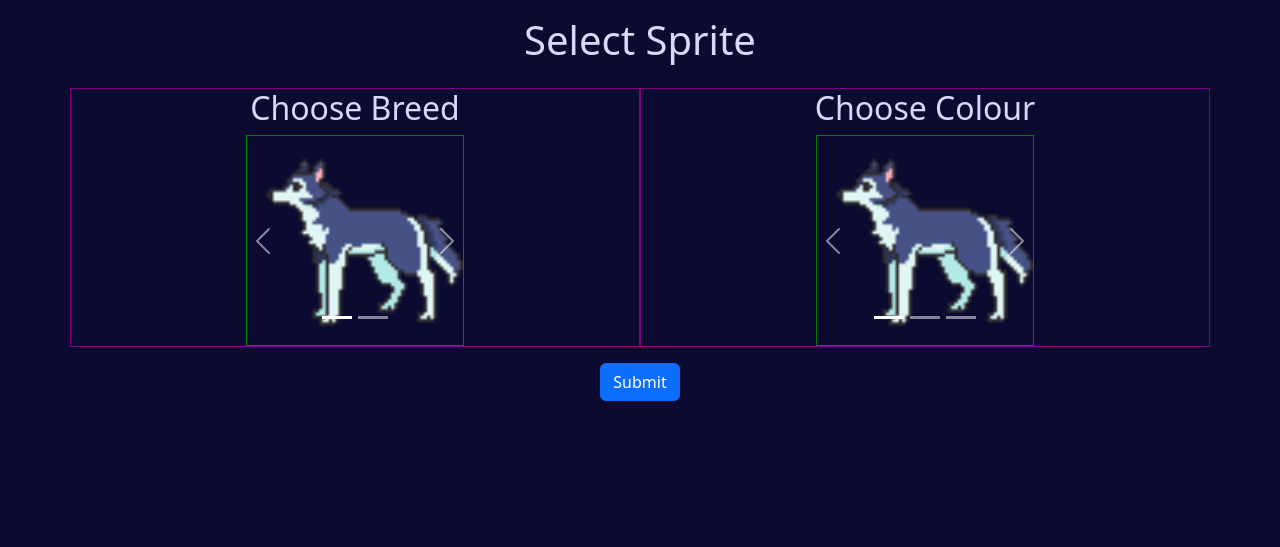
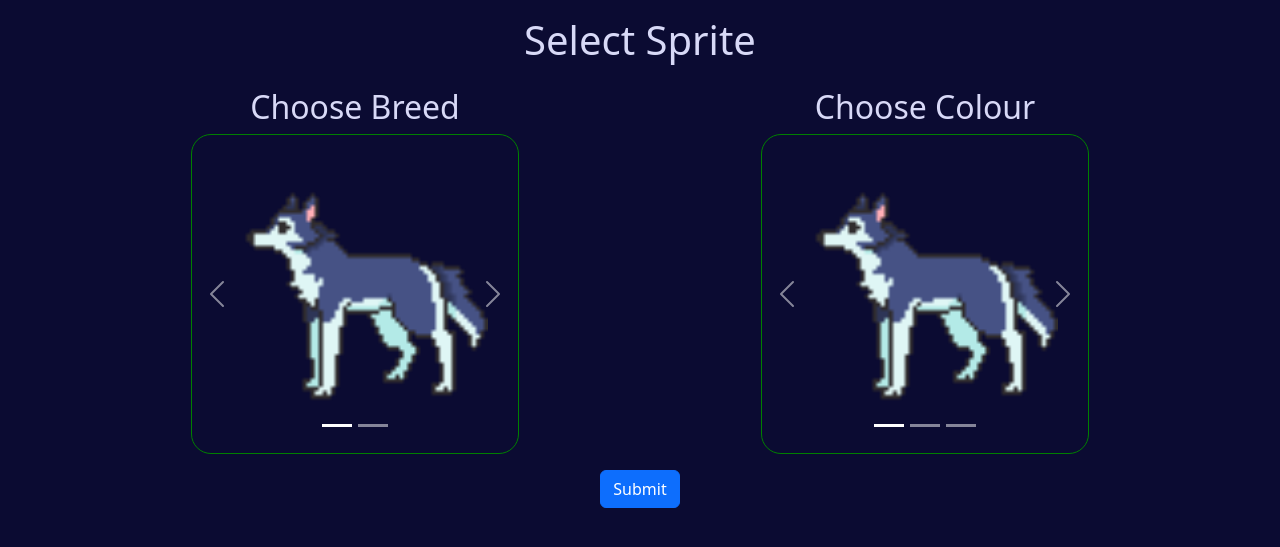
Before and after one commit to LlewBach/virtual-shelter, a Django app: page /dashboard/select-sprite/1/ in a window 1280 px wide. Shown: the part 56-603 px from the top of the page. Run offline with Django 5.2, Linux system fonts and the light colour scheme.

Commit message:
Add styling to Select Sprite page

```diff
--- a/dashboard/templates/dashboard/select_sprite.html
+++ b/dashboard/templates/dashboard/select_sprite.html
@@ -80,7 +80,7 @@
     </div>
   </div>
 
-  <div class=text-center>
+  <div class="text-center mb-4">
     <button type="submit" class="btn btn-primary">Submit</button>
   </div>
 
--- a/static/css/base.css
+++ b/static/css/base.css
@@ -39,13 +39,11 @@ img {
 
 /* SPRITE SELECTOR */
 
-.col-6 {
-  border: 1px solid purple;
-}
-
 .carousel {
   border: 1px solid green;
-  width: 40%;
+  border-radius: 20px;
+  width: 60%;
+  padding: 30px;
 }
 
 /* DASHBOARD */
```
